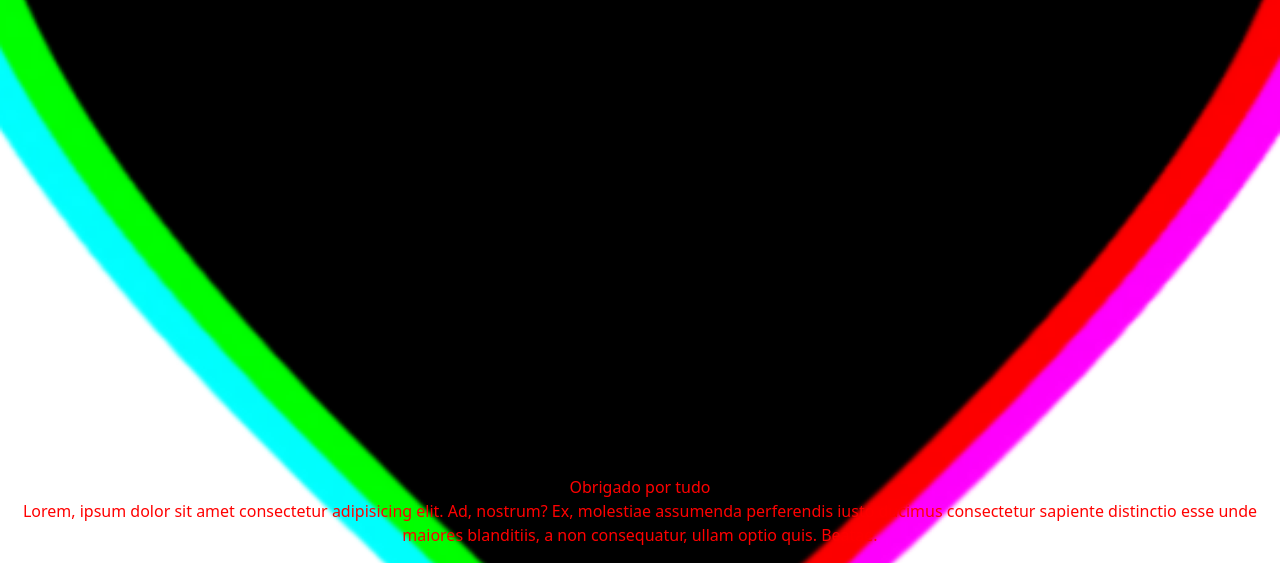
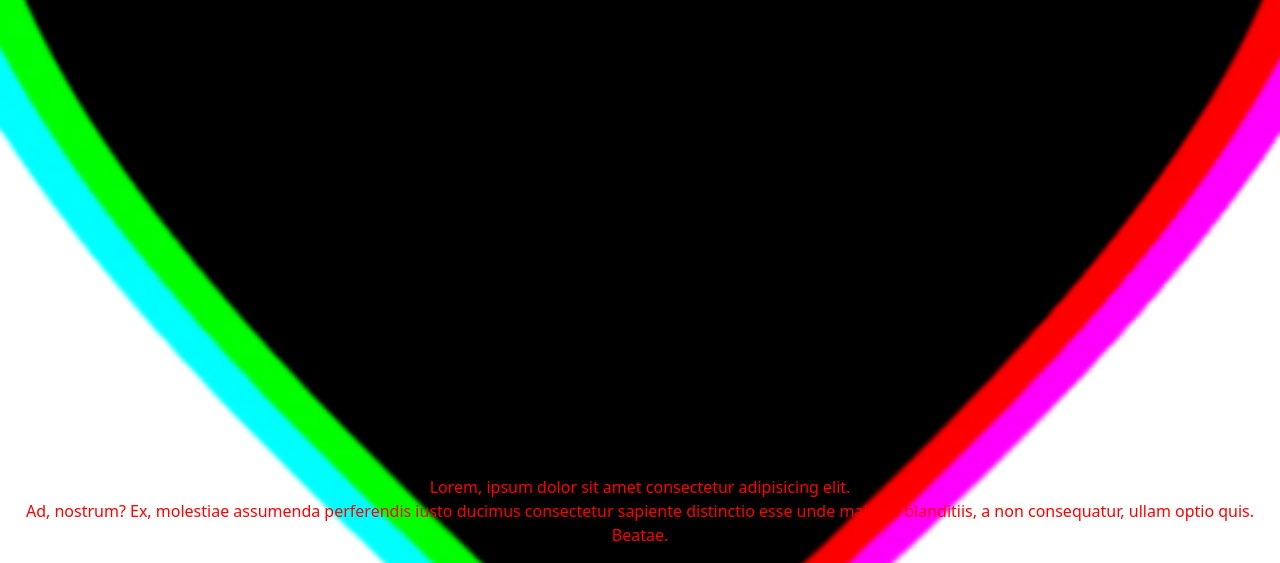
Before and after one commit to CarlosInsano/Primeiro-projeto, a plain HTML site: page home.html in a window 1280 px wide. Shown: the part 357-920 px from the top of the page. Drawn offline with nearby package versions, Linux system fonts and the light colour scheme.

Commit message:
carlos1 teste

```diff
--- a/home.html
+++ b/home.html
@@ -12,6 +12,6 @@
  <div class="heart">
   </div>
   <h1 class="teste" >teste</h1>
-  <p>Obrigado por tudo<br>Lorem, ipsum dolor sit amet consectetur adipisicing elit. Ad, nostrum? Ex, molestiae assumenda perferendis iusto ducimus consectetur sapiente distinctio esse unde maiores blanditiis, a non consequatur, ullam optio quis. Beatae.</p>
+  <p>Lorem, ipsum dolor sit amet consectetur adipisicing elit.<br> Ad, nostrum? Ex, molestiae assumenda perferendis iusto ducimus consectetur sapiente distinctio esse unde maiores blanditiis, a non consequatur, ullam optio quis. Beatae.</p>
 </body>
 </html>
```
